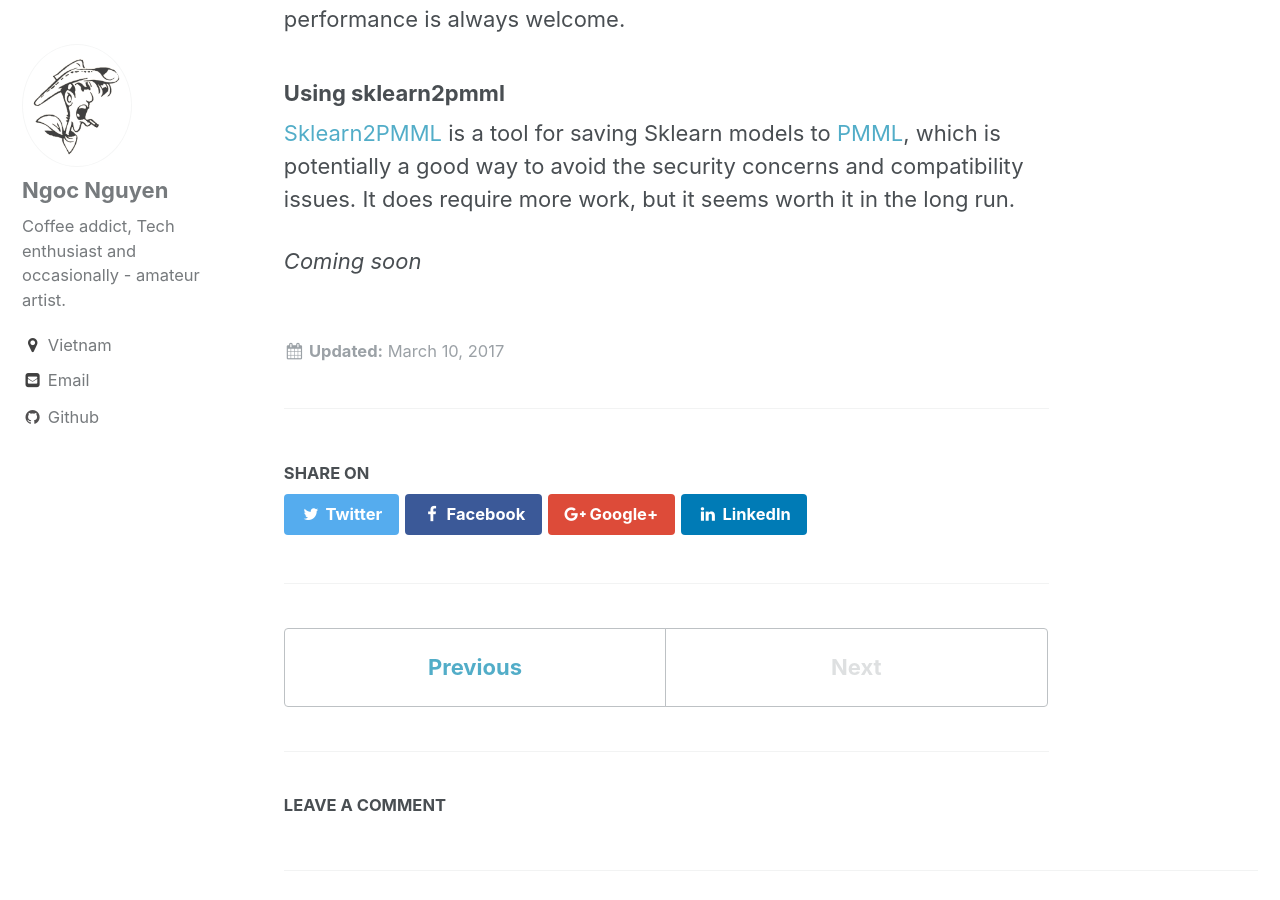
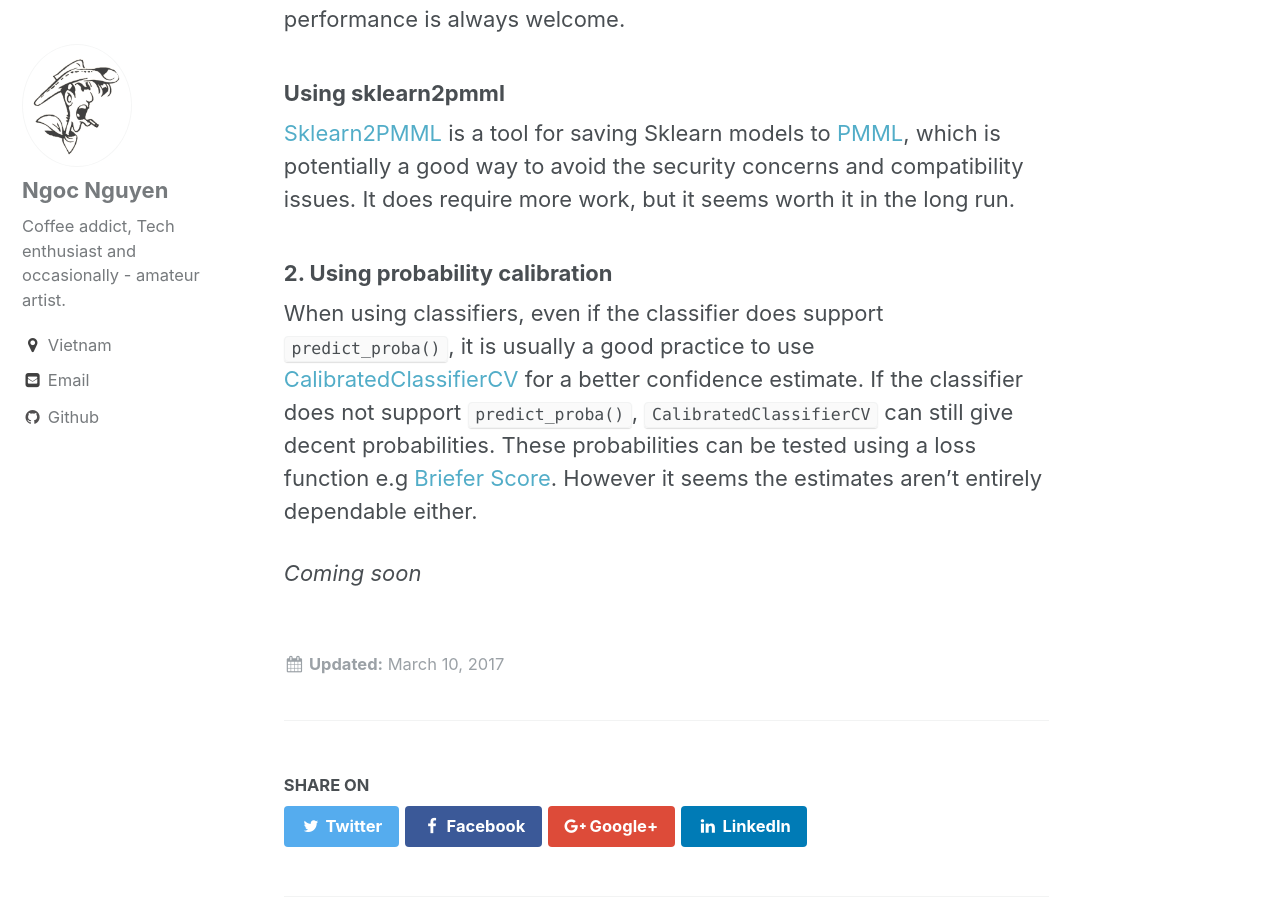
Before and after one commit to luungoc2005/luungoc2005-github-io-old, a Jekyll site: the page built from _posts/2017-3-21-tips-on-using-sklearn.markdown, in a window 1280 px wide and 900 px high, scrolled down 2056 px. Built offline with Jekyll 4.4.1, drawn with Linux system fonts in a browser that asks for light colours; comment, search, counter and statistics services are not loaded.

Commit message:
adding calibration section

```diff
--- a/_posts/2017-3-21-tips-on-using-sklearn.markdown
+++ b/_posts/2017-3-21-tips-on-using-sklearn.markdown
@@ -51,4 +51,8 @@ Note that we are no longer using Python's open(), instead supplying the file pat
 
 [Sklearn2PMML](https://github.com/jpmml/sklearn2pmml) is a tool for saving Sklearn models to [PMML](https://en.wikipedia.org/wiki/Predictive_Model_Markup_Language), which is potentially a good way to avoid the security concerns and compatibility issues. It does require more work, but it seems worth it in the long run.
 
+### 2. Using probability calibration
+
+When using classifiers, even if the classifier does support `predict_proba()`, it is usually a good practice to use [CalibratedClassifierCV](http://scikit-learn.org/stable/modules/generated/sklearn.calibration.CalibratedClassifierCV.html) for a better confidence estimate. If the classifier does not support `predict_proba()`, `CalibratedClassifierCV` can still give decent probabilities. These probabilities can be tested using a loss function e.g [Briefer Score](http://scikit-learn.org/stable/modules/generated/sklearn.metrics.brier_score_loss.html#sklearn.metrics.brier_score_loss). However it seems the estimates aren't entirely dependable either.
+
 *Coming soon*
```
